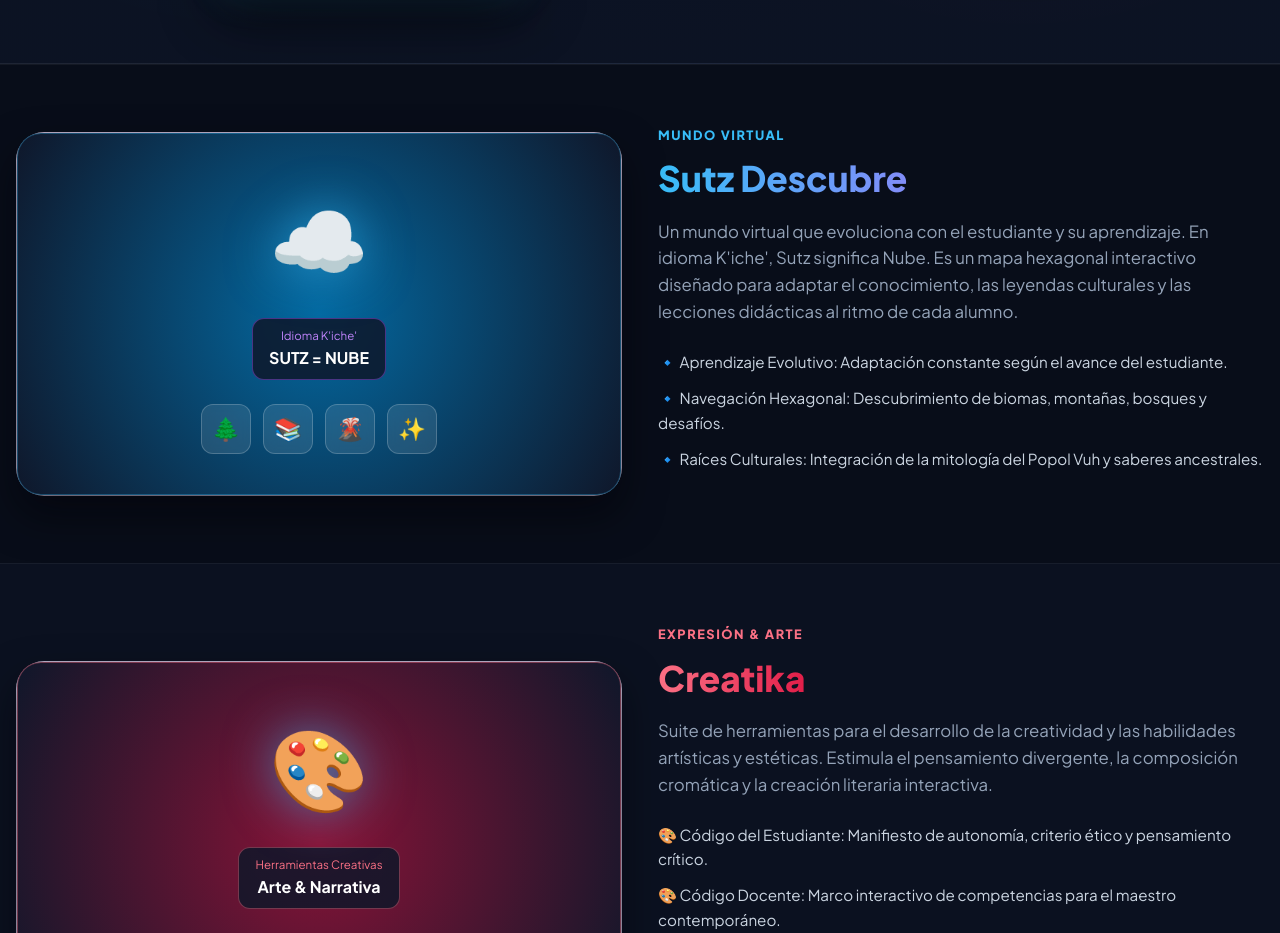
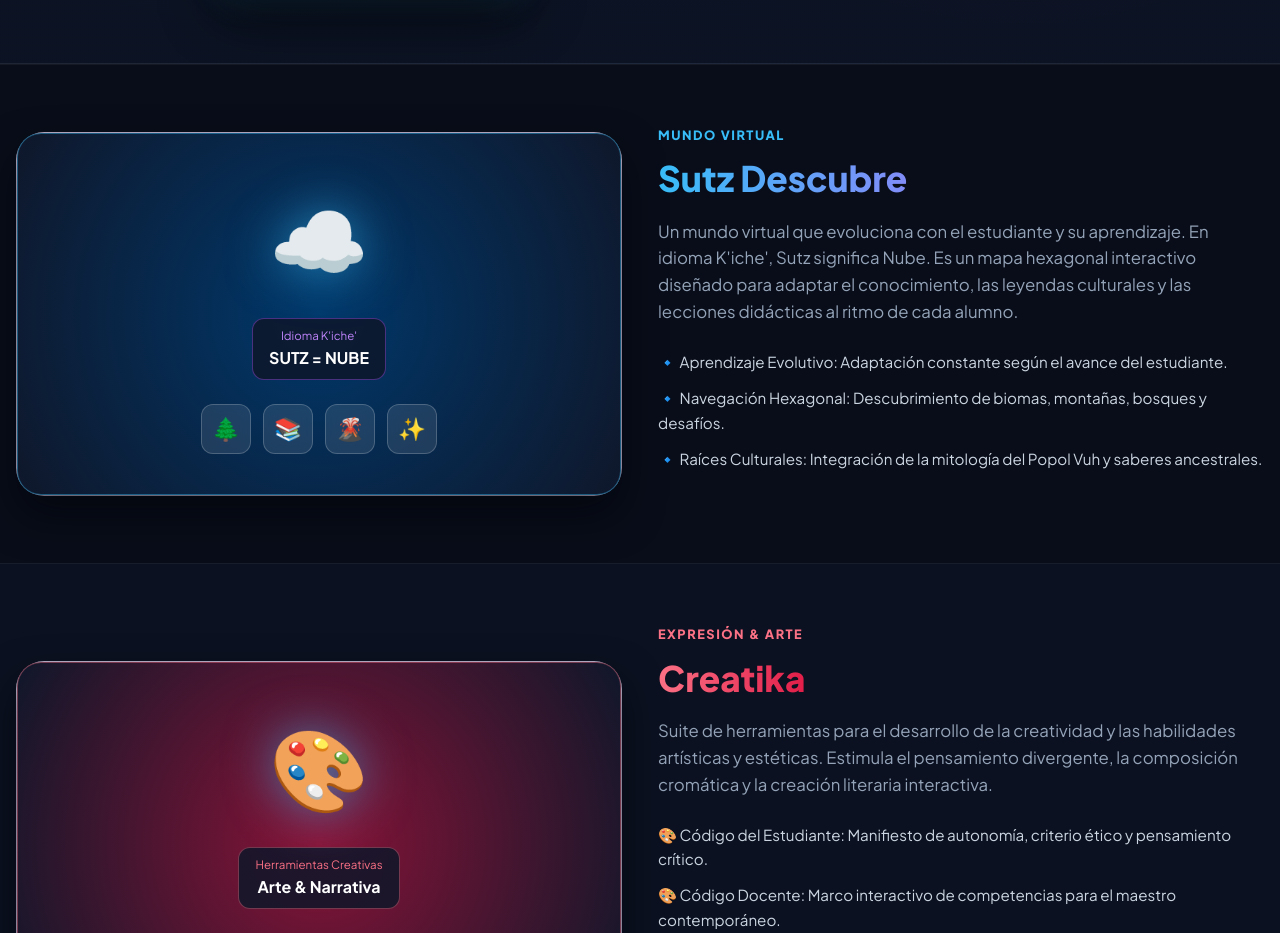
Before and after one commit to pachevar/lluvia-de-ideas, a React (Vite) app: page / in a window 1280 px wide. Shown: the part 1841-2774 px from the top of the page. Built offline with nearby package versions, Linux system fonts and the light colour scheme; no server answers; the database is empty.

Commit message:
Ajuste visual en fondo de HexagonGrid y caja interactiva de Sutz

```diff
--- a/src/components/map/Hexagon.css
+++ b/src/components/map/Hexagon.css
@@ -268,7 +268,7 @@
   height: calc(100vh - 100px); /* Subtract footer/padding space, top menu is gone */
   min-height: 500px;
   overflow: hidden;
-  background: radial-gradient(circle at 50% 35%, #00386b 0%, #001f3f 45%, #000d1e 80%, #00060f 100%);
+  background: transparent;
   position: relative;
   border-radius: 0;
   box-shadow: none;
--- a/src/pages/Home.tsx
+++ b/src/pages/Home.tsx
@@ -171,7 +171,13 @@ export default function Home() {
       <section id="section-sutz" className="landing-feature-section feature-sutz">
         <div className="feature-container">
           <div className="feature-card-left card-glass">
-            <div className="sutz-illustration-box section-img-interactive">
+            <div
+              className="sutz-illustration-box section-img-interactive"
+              style={{
+                background: sutzSec.bgImage ? undefined : 'radial-gradient(circle at 50% 50%, #00386b 0%, #0f172a 100%)',
+                borderColor: 'rgba(56, 189, 248, 0.4)'
+              }}
+            >
               {sutzSec.bgImage && (
                 <div
                   className="section-img-bg"
```
